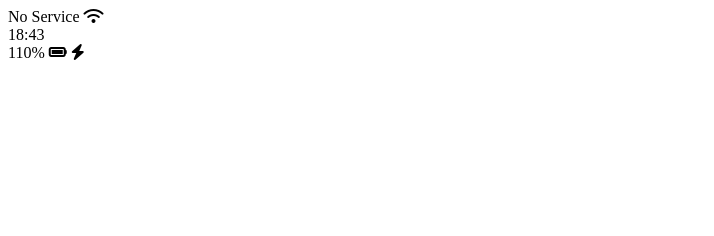
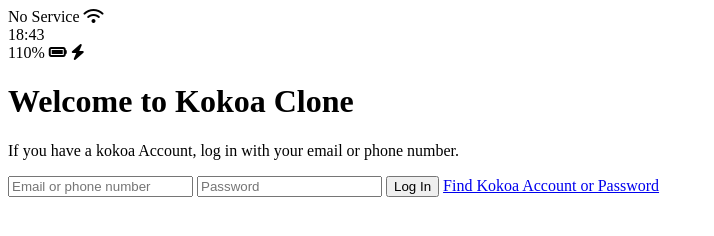
Before and after one commit to kinggodsuyung/kokoa-clone-2021, a plain HTML site: page index.html in a window 1280 px wide. Shown: the whole page, without its empty margins (0-714 px from the left). Drawn offline with Linux system fonts and the light colour scheme.

```diff
--- a/index.html
+++ b/index.html
@@ -4,7 +4,7 @@
     <meta charset="UTF-8">
     <meta http-equiv="X-UA-Compatible" content="IE=edge">
     <meta name="viewport" content="width=device-width, initial-scale=1.0">
-    <title>Welcome to Kokoa Talk</title>
+    <title>Welcome to Kokoa Clone</title>
 </head>
 <body>
     <div class="status-bar">
@@ -20,9 +20,22 @@
             <span>110%</span>
             <i class="fas fa-battery-full"></i>
             <i class="fas fa-bolt"></i>
-
         </div>
     </div>
+
+    <header class="welcome-header">
+        <h1 class="welcome-header__title">Welcome to Kokoa Clone</h1>
+        <p class="welcome-header__text">If you have a kokoa Account, log in with your email or phone number.
+        </p>
+    </header>
+
+    <form id="login-form">
+        <input type="text" placeholder="Email or phone number"/>
+        <input type="password" placeholder="Password"/>
+        <input type="submit" value="Log In"/>
+        <a href="#">Find Kokoa Account or Password</a>
+    </form>
+
 
     <script src="https://kit.fontawesome.com/6478f529f2.js"
     crossorigin="anonymous"></script>
```
